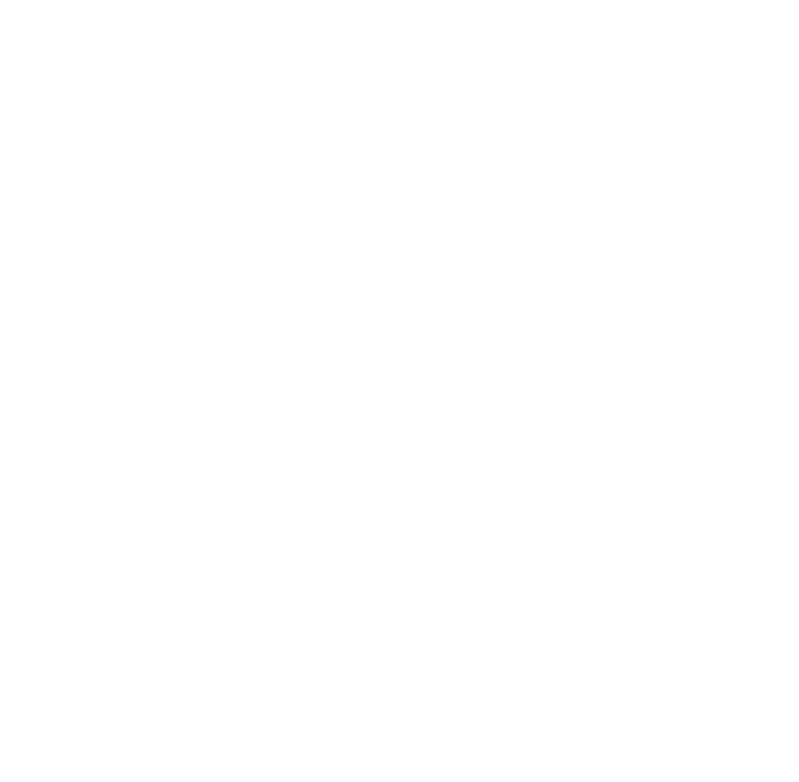
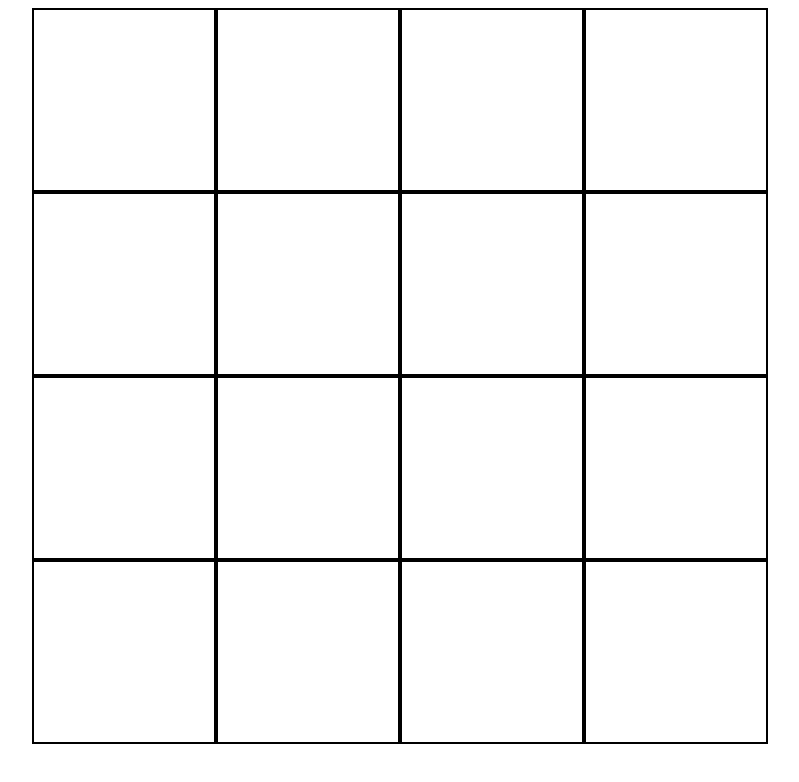
Before and after one commit to laurencecnerual/odin-etch-a-sketch, a plain HTML site: page index.html in a window 1280 px wide. Shown: the whole page, without its empty margins (240-1039 px from the left). Drawn offline with Linux system fonts and the light colour scheme.

Commit message:
Creates 16 by 16 grid using Flex

```diff
--- a/index.html
+++ b/index.html
@@ -8,6 +8,6 @@
     <script src="./script.js" defer></script>
 </head>
 <body>
-
+    <div class="container"></div>
 </body>
 </html>
--- a/script.js
+++ b/script.js
@@ -0,0 +1,23 @@
+const container = document.querySelector(".container");
+container.style.display = "flex";
+container.style.justifyContent = "center";
+const groupings = [];
+const cells = [];
+const cellDimension = "180px";
+
+for (let i = 0; i < 4; i++) {
+    groupings[i] = document.createElement("div");
+    groupings[i].className = "grouping" + i;
+    groupings[i].style.display = "flex";
+    groupings[i].style.flexDirection = "column";
+    container.appendChild(groupings[i]);
+
+    for (let j = 0; j < 4; j++) {
+        cells[j] = document.createElement("div");
+        cells[j].className = groupings[i].className + "-cell" + j;
+        cells[j].style.border = "2px solid black";
+        cells[j].style.height = cellDimension;
+        cells[j].style.width = cellDimension;
+        groupings[i].appendChild(cells[j]);
+    }
+}
```
